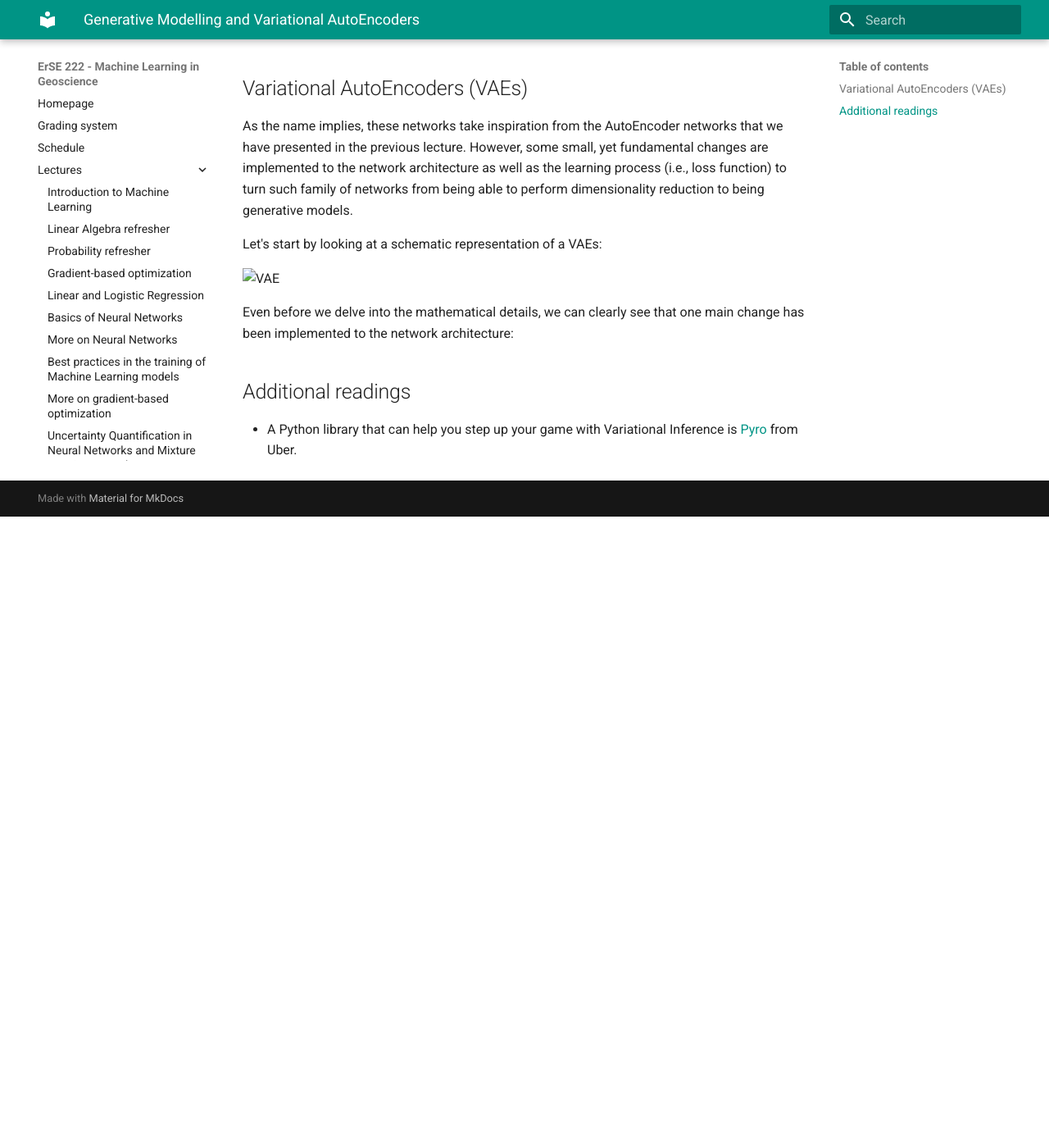
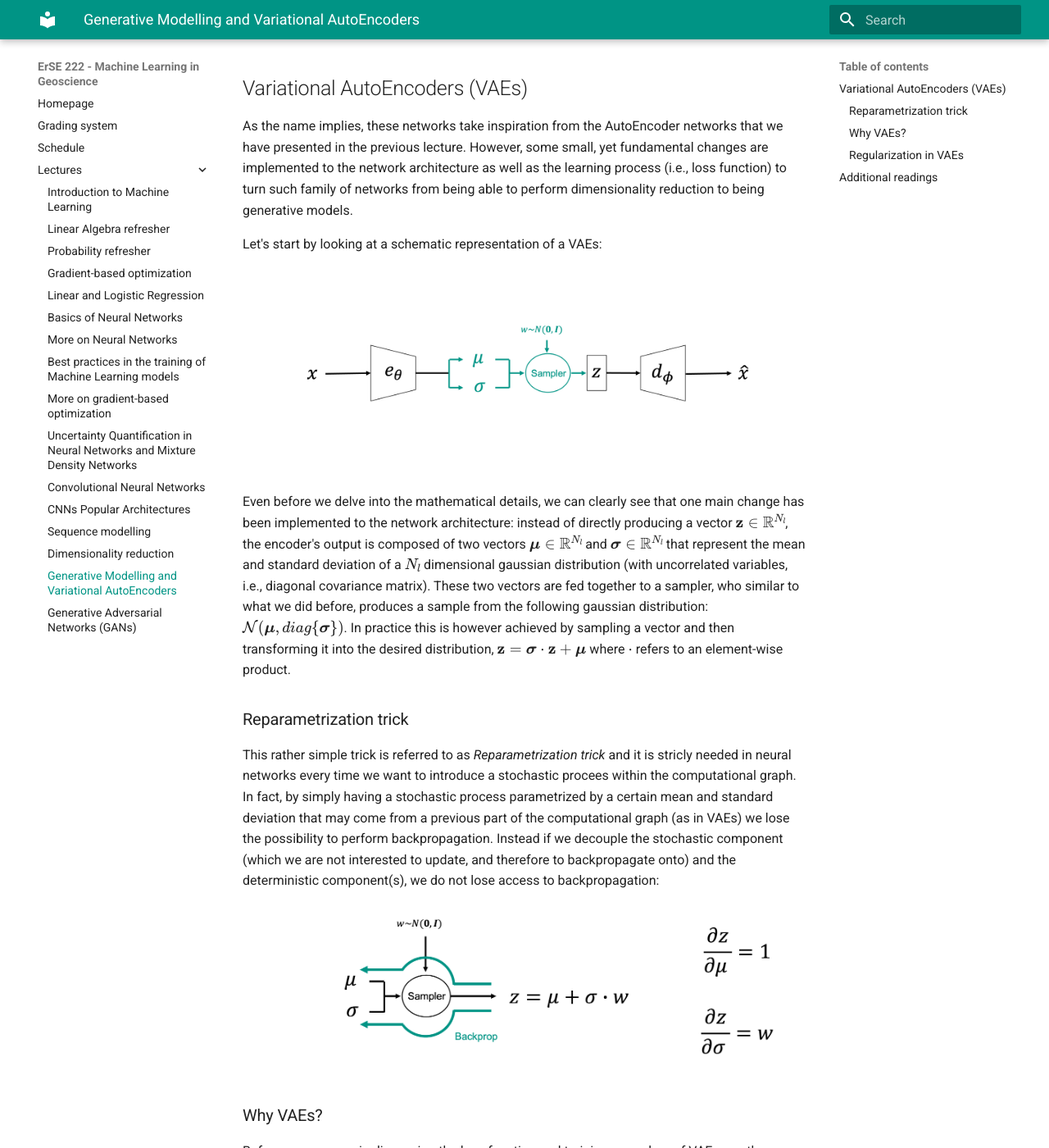
Before and after one commit to DIG-Kaust/MLgeoscience, an MkDocs documentation site: the page built from docs/lectures/14_vae.md, in a window 1280 px wide and 1400 px high, scrolled down 1294 px. Shown: the whole window at 82% size. Built offline with MkDocs 1.6.1 and Material for MkDocs 9.7.7, drawn with Linux system fonts in a browser that asks for light colours; before the commit the page ends 1924 px from its top, so only the background shows below that; some of the changed text lies outside the part shown.

Commit message:
Started on VAEs

```diff
--- a/docs/lectures/14_vae.md
+++ b/docs/lectures/14_vae.md
@@ -31,7 +31,7 @@
 
 - Inference / Generation
      - Sample a vector from a unitary, zero-mean normal distribution $\mathbf{z} \sim \mathcal{N}(\mathbf{0}, \mathbf{I})$
-     - Create a new sample from the true distribution: $\tilde{\mathbf{x}} =  \mathbf{L} \mathbf{z} + \boldsymbol \mu$
+     - Create a new sample from the true distribution: $\tilde{\mathbf{x}} = \mathbf{L} \mathbf{z} + \boldsymbol \mu$
 
 Unfortunately, multi-dimensional distributions that we usually find in nature are hardly gaussian and this kind of simple
 generative modelling procedure falls short. Nevertheless, the approach that we take with some of the more advanced generative modelling
@@ -49,11 +49,72 @@
 
 ![VAE](figs/vae.png)
 
+Even before we delve into the mathematical details, we can clearly see that one main change has been implemented to the network architecture:
+instead of directly producing a vector $\mathbf{z} \in \mathbb{R}^{N_l}$, the encoder's output is composed of two vectors
+$\boldsymbol \mu \in \mathbb{R}^{N_l}$ and $\boldsymbol \sigma \in \mathbb{R}^{N_l}$ that represent the mean and standard deviation of a $N_l$ dimensional
+gaussian distribution (with uncorrelated variables, i.e., diagonal covariance matrix). These two vectors are fed together to a sampler,
+who similar to what we did before, produces a sample from the following gaussian distribution: $\mathcal{N}(\boldsymbol \mu, diag\{ \boldsymbol \sigma \})$.
+In practice this is however achieved by sampling a vector and then transforming it into the desired distribution,
+$\mathbf{z} = \boldsymbol \sigma \cdot \mathbf{z} + \boldsymbol \mu$ where $\cdot$ refers to an element-wise product.
 
-Even before we delve into the mathematical details, we can clearly see that one main change has been implemented to the network architecture:
+### Reparametrization trick
 
+This rather simple trick is referred
+to as *Reparametrization trick* and it is stricly needed in neural networks every time we want to introduce a stochastic procees within the computational graph.
+In fact, by simply having a stochastic process parametrized by a certain mean and standard deviation that may come from a previous part of the computational graph
+(as in VAEs) we lose the possibility to perform backpropagation. Instead if we decouple the stochastic component (which we are not interested to update, and
+therefore to backpropagate onto) and the deterministic component(s), we do not lose access to backpropagation:
+
+![REPARAMETRIZATIONTRICK](figs/reptrick.png)
+
+### Why VAEs?
+
+Before we progress in discussing the loss function and training procedure of VAEs, a rather simple question may arise: 'Why can we not use AEs for
+generative modelling?'
+
+In fact, this could be achieved by simply modifying the inference step:
+
+![GENAE](figs/generativeae.png)
+
+where instead of taking a precomputed $\mathbf{z}$ vector (from a previous stage of compression), we could sample a new $\mathbf{z}$
+value from a properly crafted distribution (perhaps chosen from statistical analysis of the training latent vectors) at any time we want
+to create a new sample.
+
+Unfortunately, whilst this idea may sound reasonable, we will be soon faced with a problem. In fact, the latent manifold learned by a AE may
+not be regular, or in other words it may be hard to ensure that areas of such manifold that have not been properly sampled by the training data will
+produce meaningful samples $\tilde{\mathbf{z}}$. Just to give an idea, let's look at the following schematic representation:
+
+![LATENTAE](figs/latentspaceae.png)
+
+as we can see, if a part of the latent 1-d manifold is not rich in training data, the resulting generated sample may be non-representative at all.
+Whilst we discussed techniques that can mitigate this form of overfitting (e.g., sparse AEs), VAEs bring the learning process to a whole new level
+by choosing a more appropriate regularization term $R(\mathbf{x}^{(i)} ;\theta,\phi)$ to add to the reconstruction loss.
+
+### Regularization in VAEs
+
+In order to better understand the regularization choice in VAEs, let's look once again at a schematic representation of VAEs but this time in a
+probabilistic mindset:
+
+![VAEPROB](figs/vaeprob.png)
+
+where we highlight here the fact that the encoder and decoder can be seen as probability approximators. More specifically:
+
+- $e_\theta(\mathbf{x}) \approx p(\mathbf{z}|\mathbf{x})$: the encoder learns to sample from the latent space distribution conditioned on a specific input
+- $d_\phi(\mathbf{z}) \approx p(\mathbf{x}|\mathbf{z})$: the decoder learns to sample from the true distribution conditioned on a specific latent sample
+
+By doing so, we can reinterpret the reconstruction loss as the negative log-likelihood of the decoder. And, provided that we have defined a
+prior for the latent space $\mathbf{z} \sim P(\mathbf{z})$, we can learn the parameters of the decoder by ensuring that the posterior does not deviate
+too much from the prior. This can be achieved by choosing:
+
+$$
+R(\mathbf{x} ;\theta,\phi) = KL(p(\mathbf{z}|\mathbf{x})||p(\mathbf{z}))
+$$
+
+As in any statistical learning process, the overall loss of our VAEs shows a trade-off between the likelihood (i.e., learning from data) and
+prior (i.e., keeping close to the initial guess).
 
 
 ## Additional readings
 
+- The flow of this lecture is heavily inspired by this [blog post](https://towardsdatascience.com/understanding-variational-autoencoders-vaes-f70510919f73)
 - A Python library that can help you step up your game with Variational Inference is [Pyro](https://pyro.ai) from Uber.
```
Also changed, not shown: docs/lectures/figs/generativeae.png (added), docs/lectures/figs/latentspaceae.png (added), docs/lectures/figs/reptrick.png (added), docs/lectures/figs/vae.png (added), docs/lectures/figs/vaeprob.png (added).
